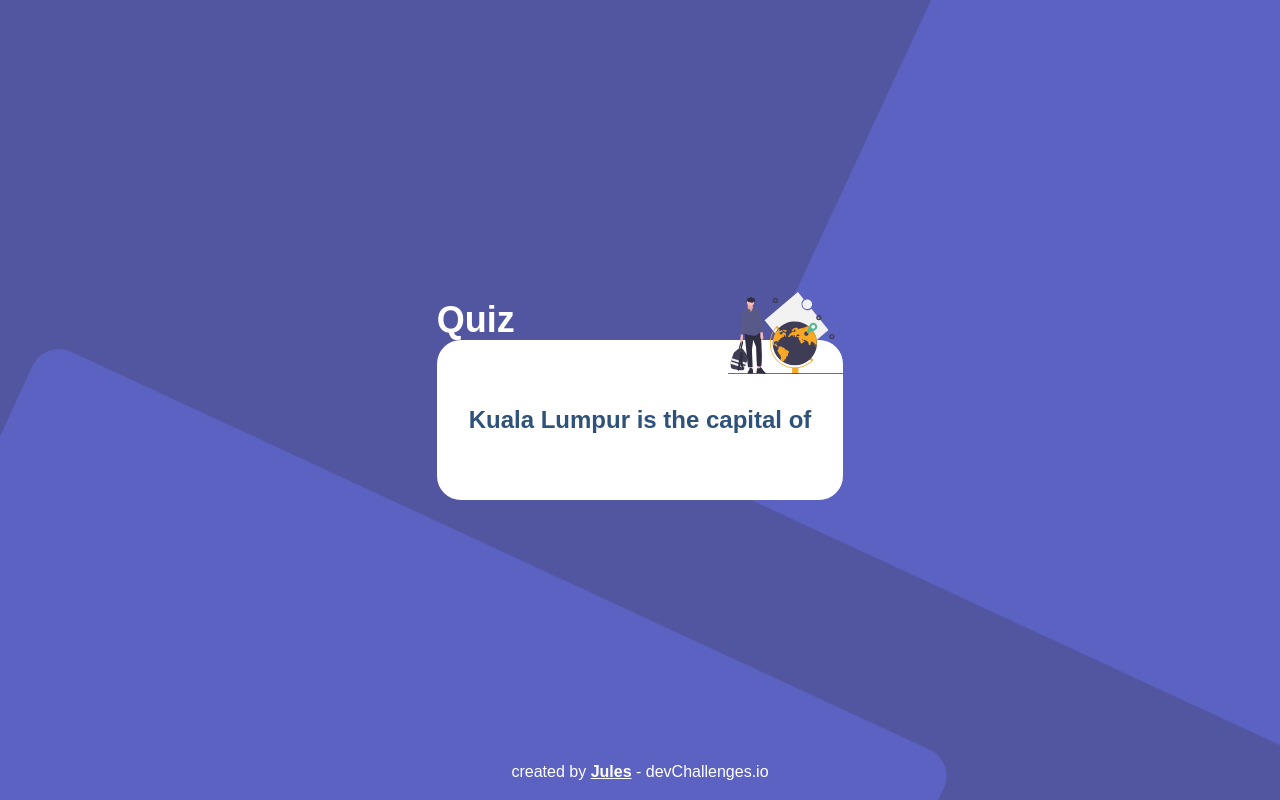
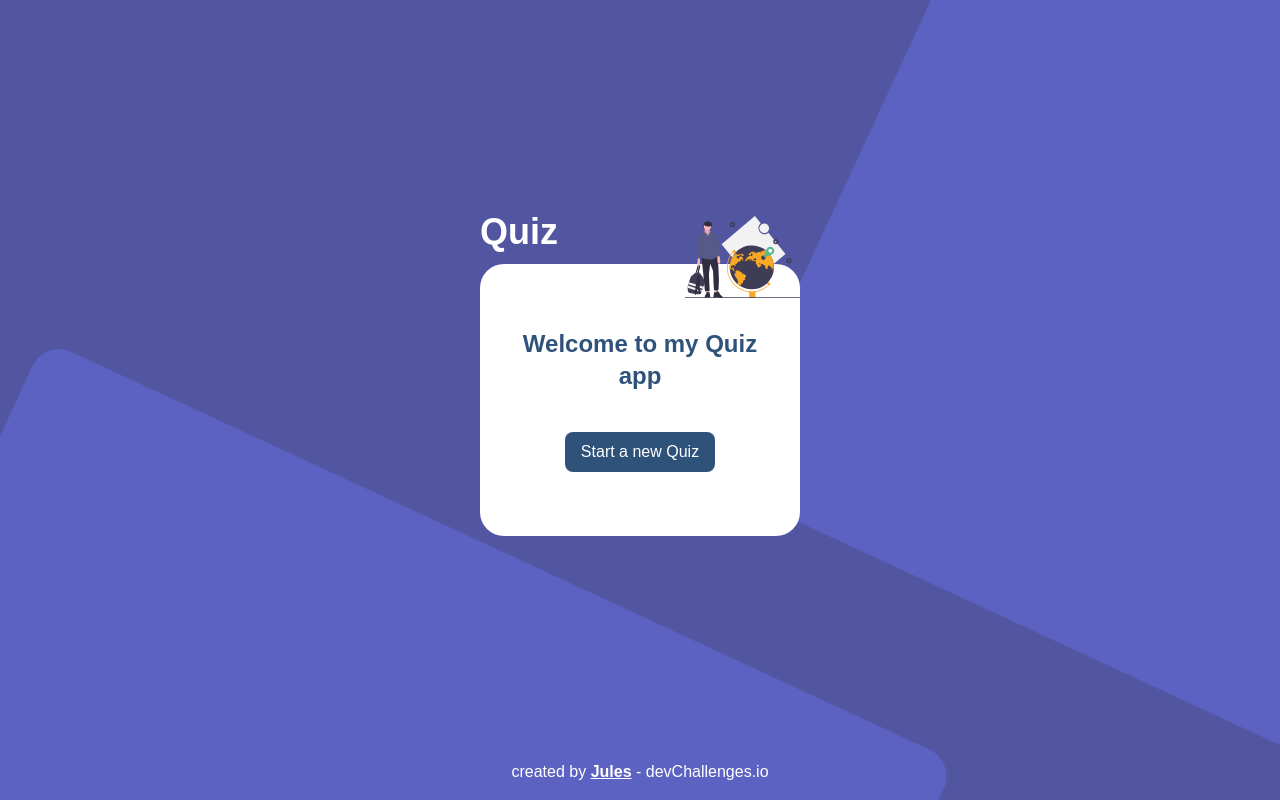
Before and after one commit to Julestblt/react-quiz-app, a React (Create React App) app: page / in a window 1280 px wide. Built offline with nearby package versions, Linux system fonts and the light colour scheme.

Commit message:
♻️ refacto components

```diff
--- a/src/components/button/Button.tsx
+++ b/src/components/button/Button.tsx
@@ -1,5 +1,41 @@
-const Button = () => {
-    return <p>Button</p>
+import { useState } from 'react'
+import { useEffect } from 'react'
+
+export type ButtonVariant = 'primary' | 'secondary'
+
+interface ButtonProps {
+    children?: string | React.ReactNode
+    onClick?: () => void
+    variant?: ButtonVariant
+    disabled?: boolean
+    restProps?: any
+}
+
+const buttonVariants = {
+    default: 'rounded-lg py-2 px-4 font-poppins font-medium',
+    primary: 'bg-dark-blue',
+    secondary: 'border border-purple-opacity text-purple-opacity bg-white',
+}
+
+const Button = ({
+    children,
+    onClick,
+    variant = 'primary',
+    ...restProps
+}: ButtonProps) => {
+    const [buttonClass, setButtonClass] = useState<string>('')
+
+    useEffect(() => {
+        setButtonClass(
+            [buttonVariants.default, buttonVariants[variant]].join(' ')
+        )
+    }, [variant])
+
+    return (
+        <button onClick={onClick} className={buttonClass} {...restProps}>
+            {children}
+        </button>
+    )
 }
 
 export default Button
--- a/src/components/card/Card.tsx
+++ b/src/components/card/Card.tsx
@@ -1,14 +1,26 @@
+import { useState } from 'react'
+import { useEffect } from 'react'
 import adventure from '../../assets/svg/adventure.svg'
 
 interface CardProps {
     title: string
-    questions: string[]
+    children?: React.ReactNode
+    titleCentered?: boolean
 }
 
-const Card = ({ title, questions }: CardProps) => {
+const baseTitleClasses = 'text-dark-blue text-2xl font-bold font-poppins'
+
+const Card = ({ title, children, titleCentered = false }: CardProps) => {
+    const [titleClasses, setTitleClasses] = useState<string>(baseTitleClasses)
+
+    useEffect(() => {
+        if (titleCentered)
+            setTitleClasses([titleClasses, 'text-center'].join(' '))
+    }, [])
+
     return (
-        <section>
-            <h1 className="text-4xl font-bold">Quiz</h1>
+        <section className="w-1/4">
+            <h1 className="text-4xl font-bold my-3">Quiz</h1>
             <article className="bg-white rounded-3xl relative w-full py-16 px-8">
                 <img
                     width={115}
@@ -16,9 +28,8 @@ const Card = ({ title, questions }: CardProps) => {
                     src={adventure}
                     alt=""
                 />
-                <h2 className="text-dark-blue text-2xl font-bold font-poppins">
-                    Kuala Lumpur is the capital of
-                </h2>
+                <h2 className={titleClasses}>{title}</h2>
+                {children}
             </article>
         </section>
     )
--- a/src/pages/home/Home.tsx
+++ b/src/pages/home/Home.tsx
@@ -1,9 +1,14 @@
-import { Card } from '../../components'
+import { Link } from 'react-router-dom'
+import { Card, Button } from '../../components'
 
 const Home = () => {
     return (
-        <section className="font-poppins">
-            <Card questions={['question']} title="Question title" />
+        <section className="font-poppins flex-auto flex justify-center -mt-16">
+            <Card titleCentered title="Welcome to my Quiz app">
+                <Link to="/quiz" className="text-center block mt-10">
+                    <Button variant="primary">Start a new Quiz</Button>
+                </Link>
+            </Card>
         </section>
     )
 }
```
